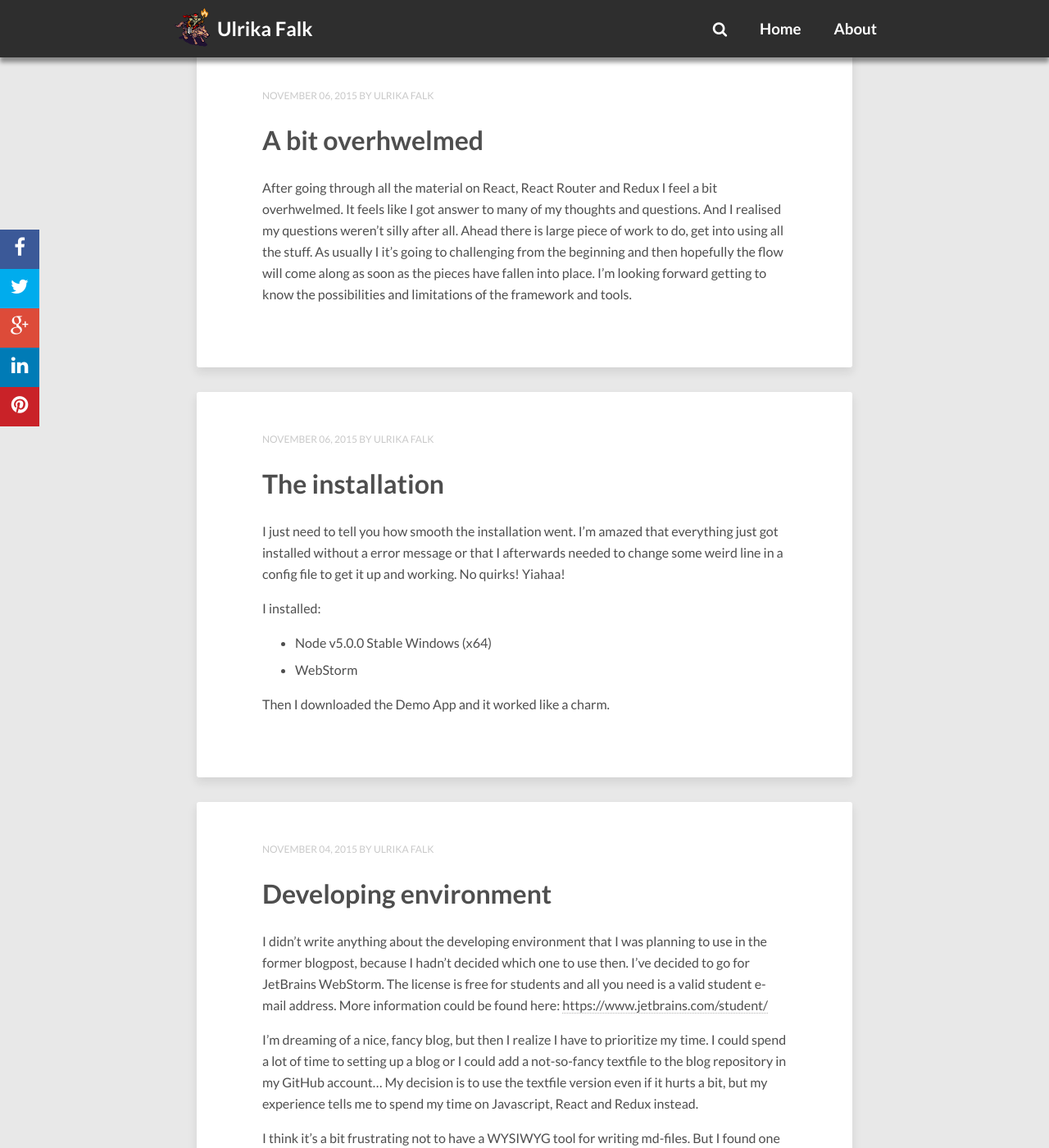
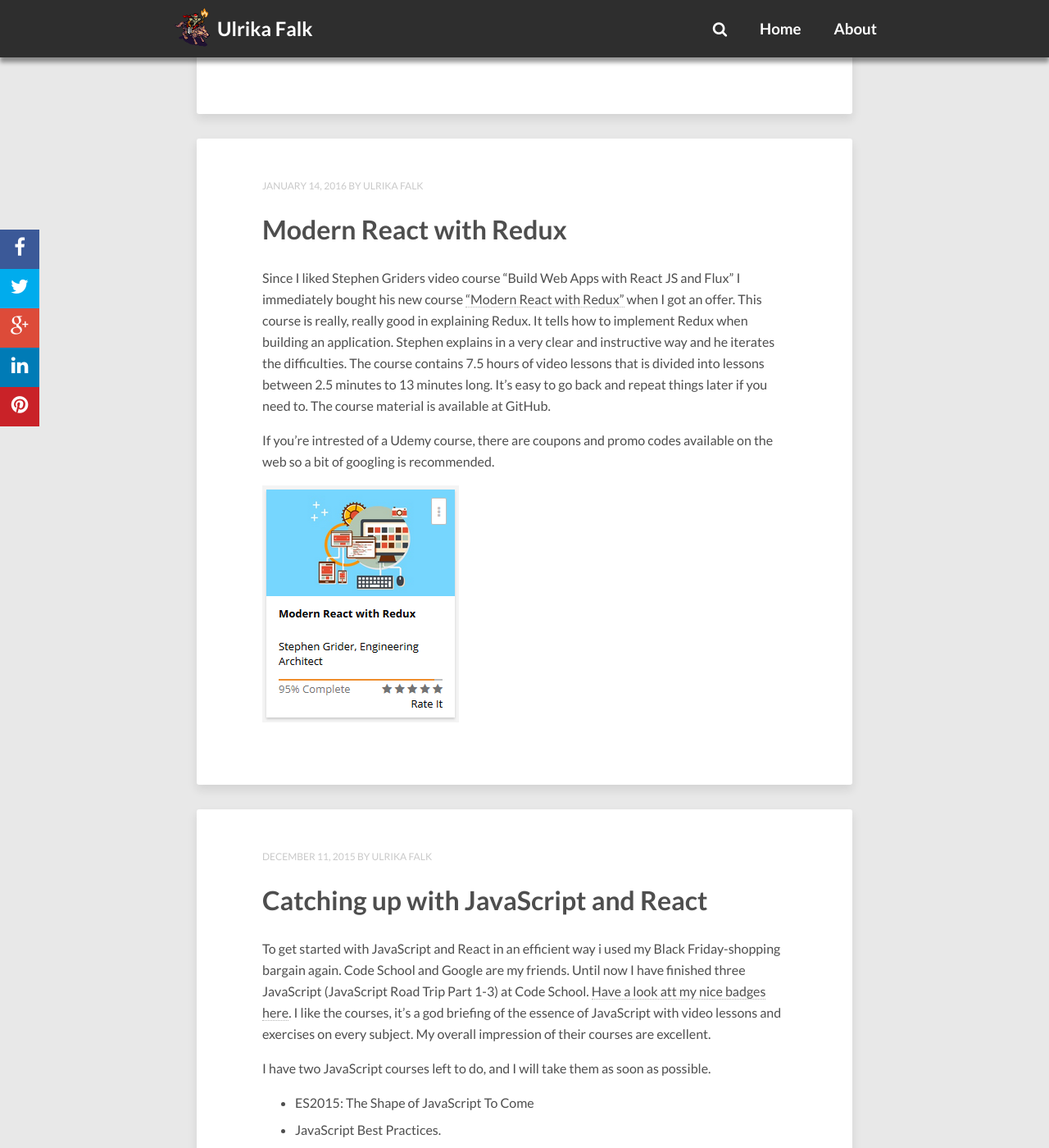
Before and after one commit to uf222ba/uf222ba.github.io, a Jekyll site: the page built from index.html, in a window 1280 px wide and 1400 px high, scrolled down 1674 px. Shown: the whole window at 82% size. Built offline with Jekyll 4.4.1, drawn with Linux system fonts in a browser that asks for light colours; nearby versions of some CDN libraries; the list of posts is cut into pages by our own code; comment, search, counter and statistics services are not loaded; some of the changed text lies outside the part shown.

Commit message:
New blogposts

```diff
--- /dev/null
+++ b/_posts/2016-01-14-modern-react-with-redux.md
@@ -0,0 +1,13 @@
+---
+layout: post
+title:  "Modern React with Redux"
+date:   2016-01-14 16:00:00 +0100
+categories: React Redux
+---
+Since I liked Stephen Griders video course "Build Web Apps with React JS and Flux" I immediately bought his new course <a href="https://www.udemy.com/react-redux/">"Modern React with Redux"</a> when I got an offer. This course is really, really good in explaining Redux. It tells how to implement Redux when building an application. Stephen explains in a very clear and instructive way and he iterates the difficulties.
+The course contains 7.5 hours of video lessons that is divided into lessons between 2.5 minutes to 13 minutes long. It's easy to go back and repeat things later if you need to.
+The course material is available at GitHub.
+
+If you're intrested of a Udemy course, there are coupons and promo codes available on the web so a bit of googling is recommended.
+
+<a href="https://www.udemy.com/react-redux/">![My helpful screenshot]({{ site.url }}/images/modern_react_redux.png)</a>
--- /dev/null
+++ b/_posts/2016-01-14-project-mockup.md
@@ -0,0 +1,21 @@
+---
+layout: post
+title:  "Project Mockup"
+date:   2016-01-14 17:00:00 +0100
+categories: React Redux Project App
+---
+![My helpful screenshot]({{ site.url }}/images/dogname_mockup.png)
+
+This is my project mockup. I've done it with <a href="https://balsamiq.com/">Balsamiq web app trial</a>. Balsamiq is a nice, easy to use tool for making mockups.
+
+### About the application
+The app is meant to be used by people breeding dogs. Giving dogs pedigree names is fun and many breeders like to give the puppies a bit extraordinary names. The Swedish Kennel Club database only allows 35 characters (kennel name included). So the idea behind this app is that you could add litters and play around with pedigree name suggestions without having to use pen and paper and manually count the letters.
+
+#### 1. The Kennel name
+The Kennel name is meant to be a first time configuration. Usally you buy a kennel name and then you keep it for the rest of your life.
+
+#### 2. Add litter
+Step 2 is to add a litter. The litter will be added to the list below the textbox. It should be possible to delete a litter from the list. Click on a litter in the list to choose which one to work with name suggestions for.
+
+#### 3. Name suggestions
+In the name area to the right it should be possible to add and delete name suggestions to the list below it. Meanwhile working with the names, the user can see how many characters is used and how many still remaining to use.
```
Also changed, not shown: _posts/2015-12-11-catching-up-with-javascript-and-react.md (+1 -1 lines), images/dogname_mockup.png (added), images/modern_react_redux.png (added).
